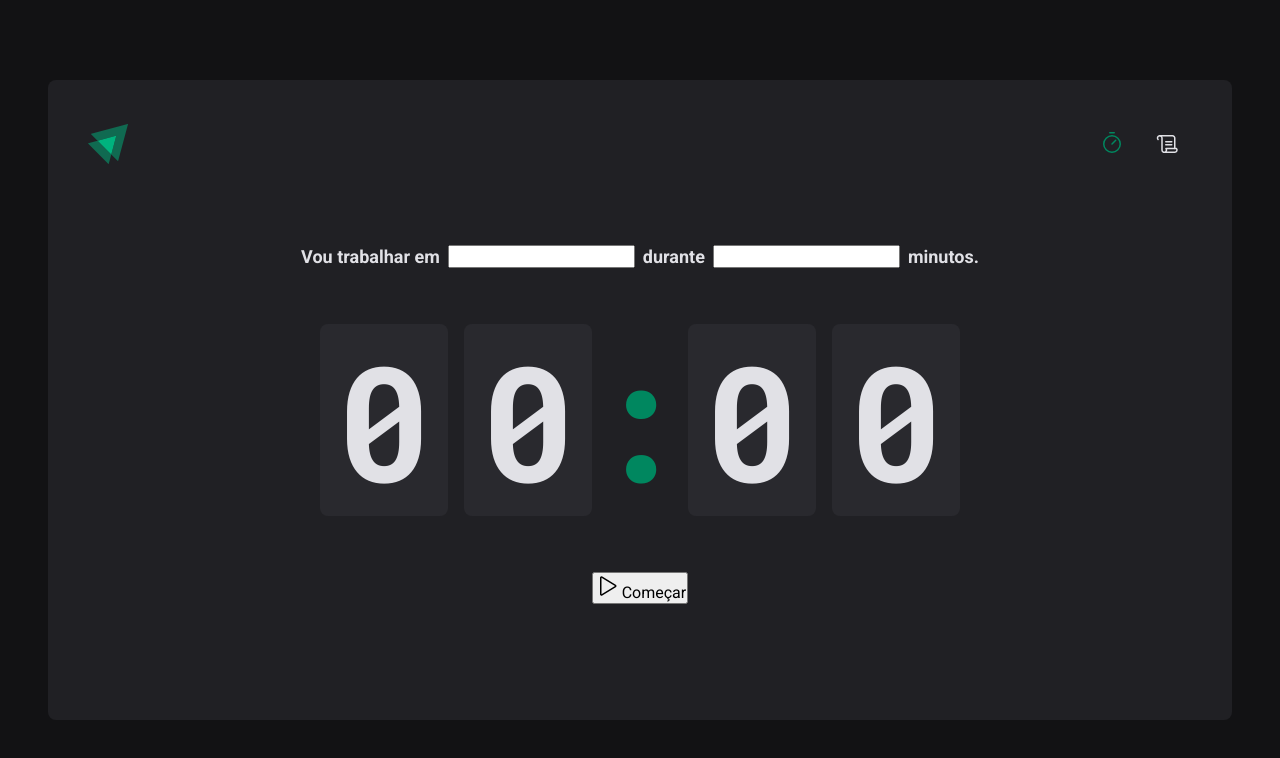
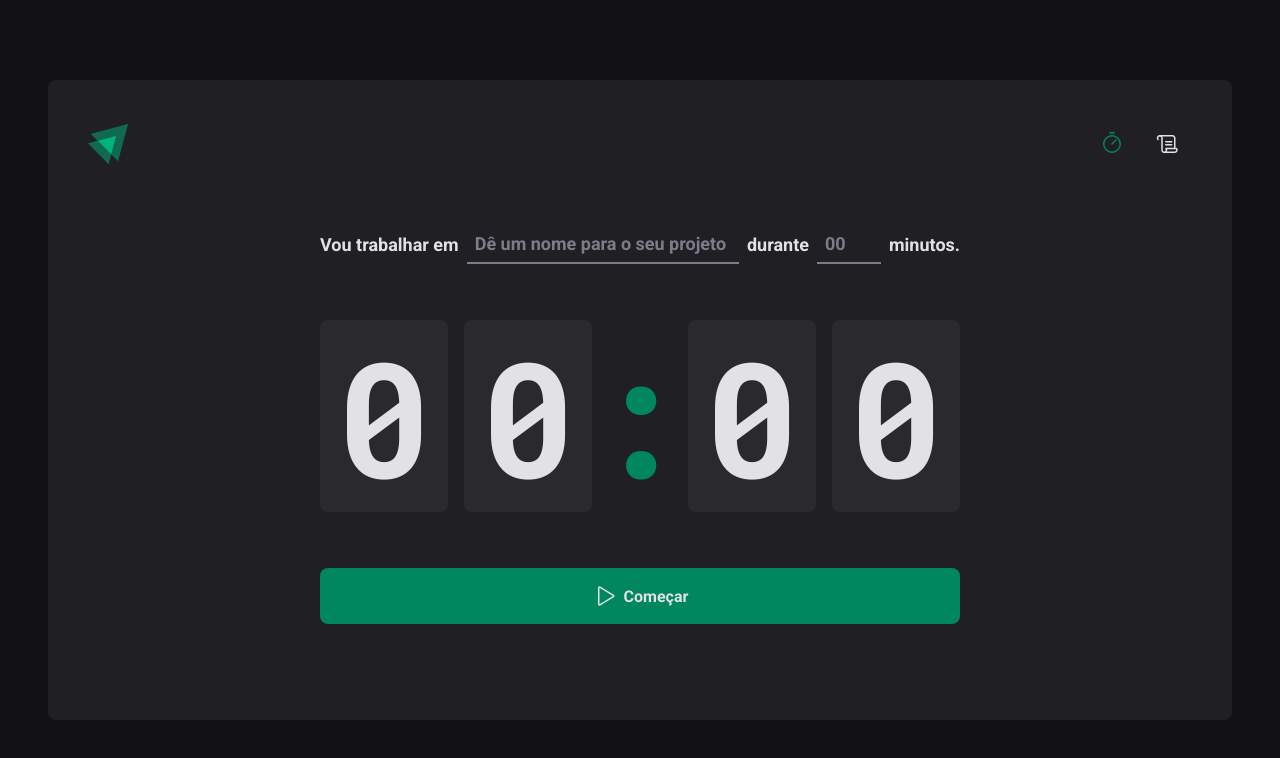
Before and after one commit to davirlima/ignite-timer, a React (Vite) app: page / in a window 1280 px wide. Shown: the top 758 px of the page. Built offline with nearby package versions, Linux system fonts and the light colour scheme.

Commit message:
Finalização de estilos da página Home

```diff
--- a/src/components/Header/styles.ts
+++ b/src/components/Header/styles.ts
@@ -22,6 +22,8 @@ export const HeaderContainer = styled.header`
       border-top: 3px solid transparent;
       border-bottom: 3px solid transparent;
 
+      transition: border-bottom, 0.3s;
+
       &:hover {
         border-bottom: 3px solid ${(props) => props.theme["green-500"]};
       }
--- a/src/pages/Home/index.tsx
+++ b/src/pages/Home/index.tsx
@@ -4,6 +4,9 @@ import {
   CountdownSeparator,
   FormContainer,
   HomeContainer,
+  MinutesAmountInput,
+  StartCountdownButton,
+  TaskInput,
 } from "./style";
 
 export function Home() {
@@ -12,10 +15,18 @@ export function Home() {
       <form>
         <FormContainer>
           <label htmlFor="task">Vou trabalhar em</label>
-          <input id="task" type="text" />
+          <TaskInput
+            id="task"
+            type="text"
+            placeholder="Dê um nome para o seu projeto"
+          />
 
           <label htmlFor="minutesAmount">durante</label>
-          <input id="minutesAmount" type="number" />
+          <MinutesAmountInput
+            id="minutesAmount"
+            type="number"
+            placeholder="00"
+          />
 
           <span>minutos.</span>
         </FormContainer>
@@ -28,9 +39,9 @@ export function Home() {
           <span>0</span>
         </CountdownContainer>
 
-        <button type="submit">
+        <StartCountdownButton type="submit">
           <Play size={24} /> Começar
-        </button>
+        </StartCountdownButton>
       </form>
     </HomeContainer>
   );
--- a/src/pages/Home/style.ts
+++ b/src/pages/Home/style.ts
@@ -27,6 +27,34 @@ export const FormContainer = styled.main`
   flex-wrap: wrap;
 `;
 
+const BaseInput = styled.input`
+  background-color: transparent;
+  height: 2.5rem;
+  border: 0;
+  border-bottom: 2px solid ${(props) => props.theme["gray-500"]};
+  font-weight: bold;
+  font-size: 1.125rem;
+  padding: 0 0.5rem;
+  color: ${(props) => props.theme["gray-100"]};
+
+  &:focus {
+    box-shadow: none;
+    border-color: ${(props) => props.theme["green-500"]};
+  }
+
+  &::placeholder {
+    color: ${(props) => props.theme["gray-500"]};
+  }
+`;
+
+export const TaskInput = styled(BaseInput)`
+  flex: 1;
+`;
+
+export const MinutesAmountInput = styled(BaseInput)`
+  width: 4rem;
+`;
+
 export const CountdownContainer = styled.div`
   font-family: "Roboto Mono", monospace;
   font-size: 10rem;
@@ -52,3 +80,33 @@ export const CountdownSeparator = styled.div`
   display: flex;
   justify-content: center;
 `;
+
+export const StartCountdownButton = styled.button`
+  width: 100%;
+  border: 0;
+  padding: 1rem;
+  border-radius: 8px;
+
+  display: flex;
+  align-items: center;
+  justify-content: center;
+  gap: 0.5rem;
+
+  font-weight: bold;
+
+  cursor: pointer;
+
+  background-color: ${(props) => props.theme["green-500"]};
+  color: ${(props) => props.theme["gray-100"]};
+
+  transition: background-color, 0.3s;
+
+  &:not(:disabled):hover {
+    background-color: ${(props) => props.theme["green-700"]};
+  }
+
+  &:disabled {
+    opacity: 0.7;
+    cursor: not-allowed;
+  }
+`;
```
